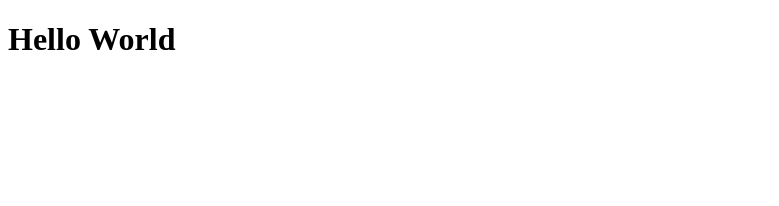
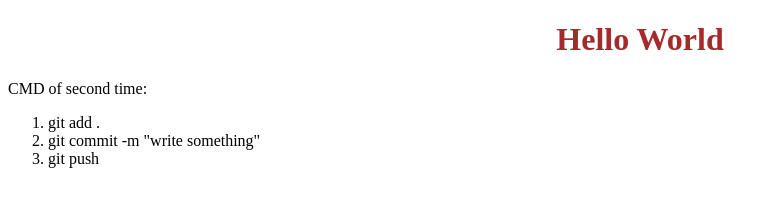
Before and after one commit to saad-ali12345/E-commerse, a plain HTML site: page index.html in a window 1280 px wide. Shown: the whole page, without its empty margins (0-779 px from the left). Drawn offline with Linux system fonts and the light colour scheme.

Commit message:
implement css

```diff
--- a/index.html
+++ b/index.html
@@ -5,10 +5,19 @@
     <meta charset="UTF-8">
     <meta name="viewport" content="width=device-width, initial-scale=1.0">
     <title>Document</title>
+    <link rel="stylesheet" href="style.css">
 </head>
 
 <body>
     <h1>Hello World</h1>
+    <p>
+        CMD of second time:
+        <ol>
+            <li>git add .</li>
+            <li>git commit -m "write something"</li>
+            <li>git push</li>
+        </ol>
+    </p>
 </body>
 
 </html>
--- /dev/null
+++ b/style.css
@@ -0,0 +1,4 @@
+h1{
+    text-align: center;
+    color: brown;
+}
```
